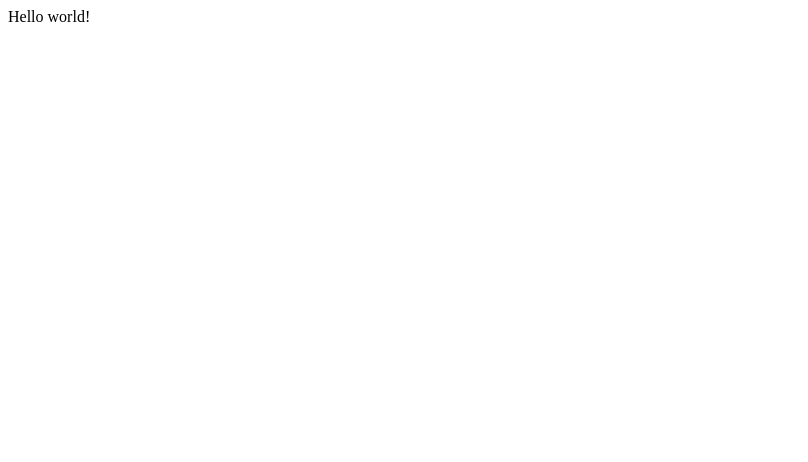
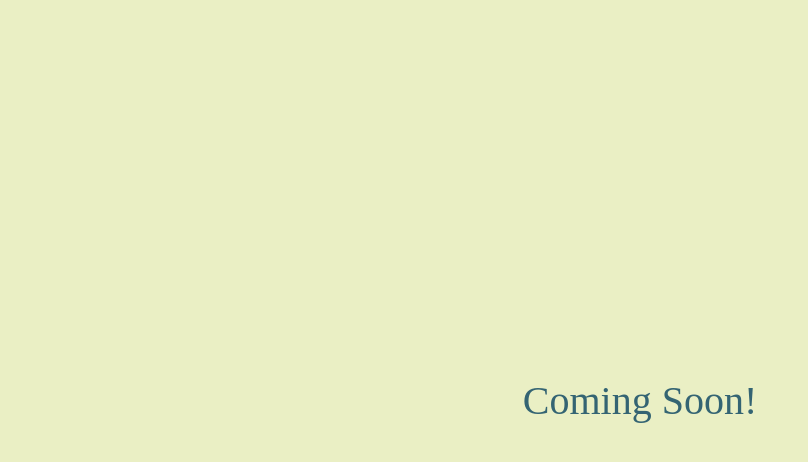
Before and after one commit to khan-ajamal/ajamalkhan-dot-com, a Gatsby site: page / in a window 1280 px wide. Shown: the whole page, without its empty margins (0-808 px from the left). Built offline with nearby package versions, Linux system fonts and the light colour scheme; Gatsby itself is replaced by a stand-in of ours.

Commit message:
Add coming soon pge

```diff
--- /dev/null
+++ b/gatsby-browser.js
@@ -0,0 +1 @@
+import "./src/css/index.css"
--- /dev/null
+++ b/src/css/index.css
@@ -0,0 +1,5 @@
+html,
+body {
+  margin: 0;
+  padding: 0;
+}
--- /dev/null
+++ b/src/html.js
@@ -0,0 +1,37 @@
+import React from "react"
+import PropTypes from "prop-types"
+
+export default function HTML(props) {
+  return (
+    <html {...props.htmlAttributes}>
+      <head>
+        <meta charSet="utf-8" />
+        <meta httpEquiv="x-ua-compatible" content="ie=edge" />
+        <meta
+          name="viewport"
+          content="width=device-width, initial-scale=1, shrink-to-fit=no"
+        />
+        <link href="https://fonts.googleapis.com/css2?family=Permanent+Marker&display=swap" rel="stylesheet"></link>
+        {props.headComponents}
+      </head>
+      <body {...props.bodyAttributes}>
+        {props.preBodyComponents}
+        <div
+          key={`body`}
+          id="___gatsby"
+          dangerouslySetInnerHTML={{ __html: props.body }}
+        />
+        {props.postBodyComponents}
+      </body>
+    </html>
+  )
+}
+
+HTML.propTypes = {
+  htmlAttributes: PropTypes.object,
+  headComponents: PropTypes.array,
+  bodyAttributes: PropTypes.object,
+  preBodyComponents: PropTypes.array,
+  body: PropTypes.string,
+  postBodyComponents: PropTypes.array,
+}
--- a/src/pages/index.js
+++ b/src/pages/index.js
@@ -1,5 +1,7 @@
 import React from "react"
 
+import styles from "./index.module.css"
+
 export default function Home() {
-  return <div>Hello world!</div>
+  return <div className={styles.container}>Coming Soon!</div>
 }
--- /dev/null
+++ b/src/pages/index.module.css
@@ -0,0 +1,12 @@
+.container {
+  height: 100vh;
+  width: 100vw;
+  overflow: hidden;
+  display: flex;
+  justify-content: center;
+  align-items: center;
+  font-family: "Permanent Marker", cursive;
+  font-size: 2.5rem;
+  background-color: #eaefc4;
+  color: #346473;
+}
```
